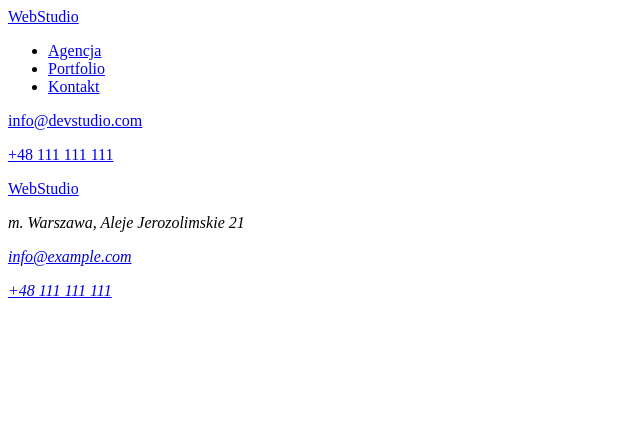
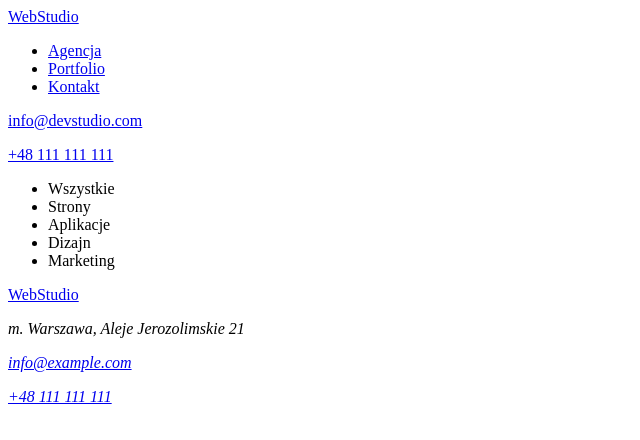
Before and after one commit to Cinek1592/goit-markup-hw-02, a plain HTML site: page portfolio.html in a window 1280 px wide. Shown: the whole page, without its empty margins (0-640 px from the left). Drawn offline with Linux system fonts and the light colour scheme.

Commit message:
update portfolio

```diff
--- a/portfolio.html
+++ b/portfolio.html
@@ -19,7 +19,17 @@
       <p><a href="mailto:info@devstudio.com">info@devstudio.com</a></p>
       <p><a href="tel:+48111111111">+48 111 111 111</a></p>
     </header>
-    <main></main>
+    <main>
+      <section>
+        <ul>
+          <li>Wszystkie</li>
+          <li>Strony</li>
+          <li>Aplikacje</li>
+          <li>Dizajn</li>
+          <li>Marketing</li>
+        </ul>
+      </section>
+    </main>
     <footer>
       <a href="#WebStudio">WebStudio</a>
       <address id="address">
```
Also changed, not shown: css/styles.css (added).
